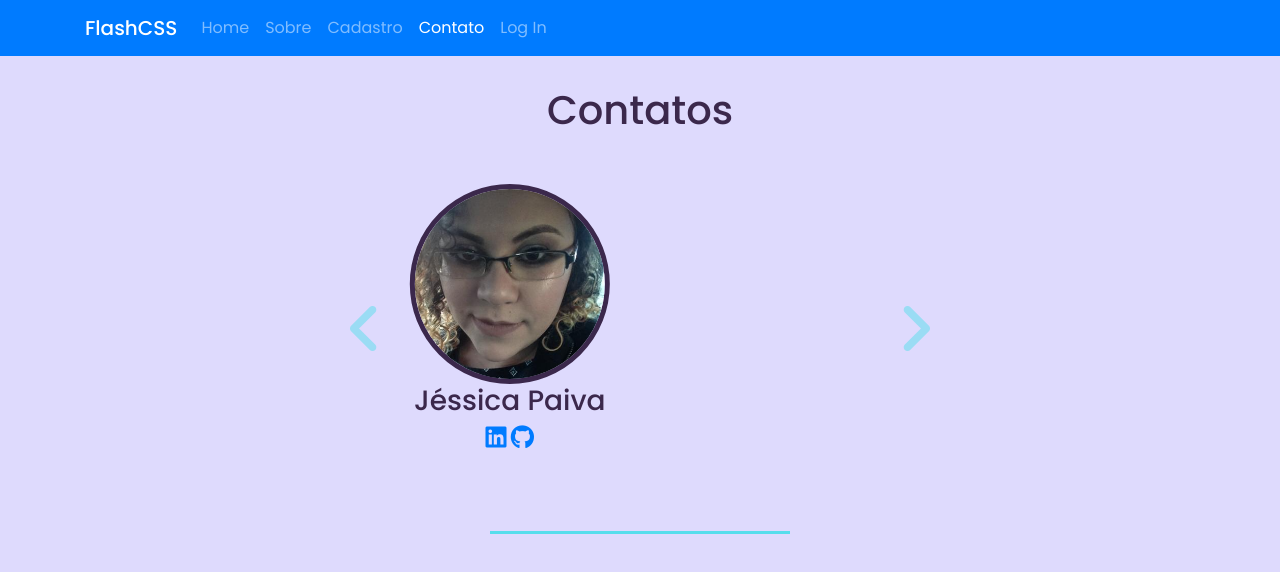
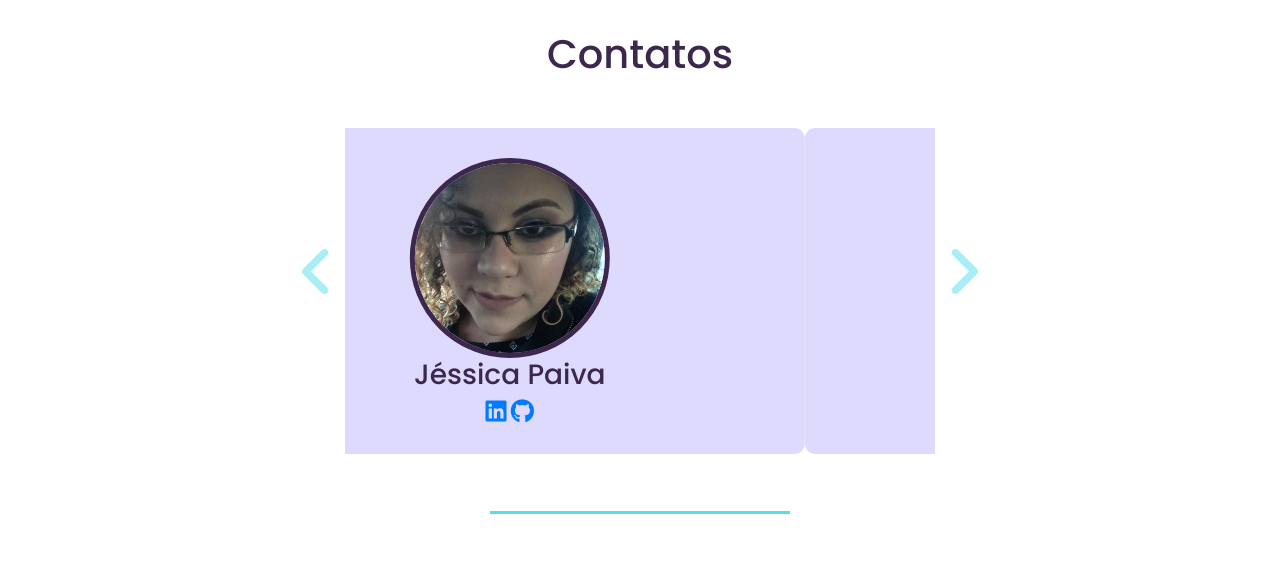
Before and after one commit to Jessica-s-paiva/PROJETO-FINAL-DE-M-DULO, a plain HTML site: page html/contatos.html in a window 1280 px wide. Drawn offline with nearby package versions, Linux system fonts and the light colour scheme.

Commit message:
alterações de estilo

```diff
--- a/css/contatos.css
+++ b/css/contatos.css
@@ -1,5 +1,5 @@
 body{
-    background-color: #DEDAFD;
+    background-color: #ffff;
     text-align: center;
     color: #3B284C;
     font-family: 'Poppins', sans-serif;
@@ -59,5 +59,12 @@ h1::after{
     position: absolute;
     display: inline-block;
     color: #56DDEC;
+    margin-top: 40px;
 
 }
+
+.carousel-item{
+    background-color: #DEDAFD;
+    border-radius: 10px;
+    padding: 30px;
+}
--- a/html/contatos.html
+++ b/html/contatos.html
@@ -15,24 +15,7 @@
   <body>
 
     <header>
-        <nav class="navbar navbar-fixed-top navbar-expand-lg navbar-dark bg-primary">
-          <div class="container">
-            <a class="navbar-brand h1 mb-0" href="#">FlashCSS</a>
-            <button class="navbar-toggler" type="button" data-bs-toggle="collapse" data-bs-target="#navbarNavAltMarkup"
-              aria-controls="navbarNavAltMarkup" aria-expanded="false" aria-label="Toggle navigation">
-              <span class="navbar-toggler-icon"></span>
-            </button>
-            <div class="collapse navbar-collapse" id="navbarNavAltMarkup">
-              <div class="navbar-nav">
-                <a class="nav-link" aria-current="page" href="#">Home</a>
-                <a class="nav-link" href="">Sobre</a>
-                <a class="nav-link" href="">Cadastro</a>
-                <a class="nav-link active" href="">Contato</a>
-                <a class="nav-link" href="">Log In</a>
-              </div>
-            </div>
-          </div>
-        </nav>
+
       </header>
 <main>
       <div class="container">
@@ -91,14 +74,14 @@
                                 <a href="https://github.com/thayweber"><i class="fa-brands fa-github fa-xl"></i></a>
                             </div>
                         </div>
-                        <a class="carousel-control left carousel-control-prev" href="#myCarousel" data-slide="prev">
-                            <i class="fa fa-angle-left"></i>
-                        </a>
-                        <a class="carousel-control right carousel-control-next" href="#myCarousel" data-slide="next">
-                            <i class="fa fa-angle-right"></i>
-                        </a>
                       </div>
                   </div>
+                  <a class="carousel-control left carousel-control-prev" href="#myCarousel" data-slide="prev">
+                    <i class="fa fa-angle-left"></i>
+                </a>
+                <a class="carousel-control right carousel-control-next" href="#myCarousel" data-slide="next">
+                    <i class="fa fa-angle-right"></i>
+                </a>
               </div>
           </div>
       </div>
```
